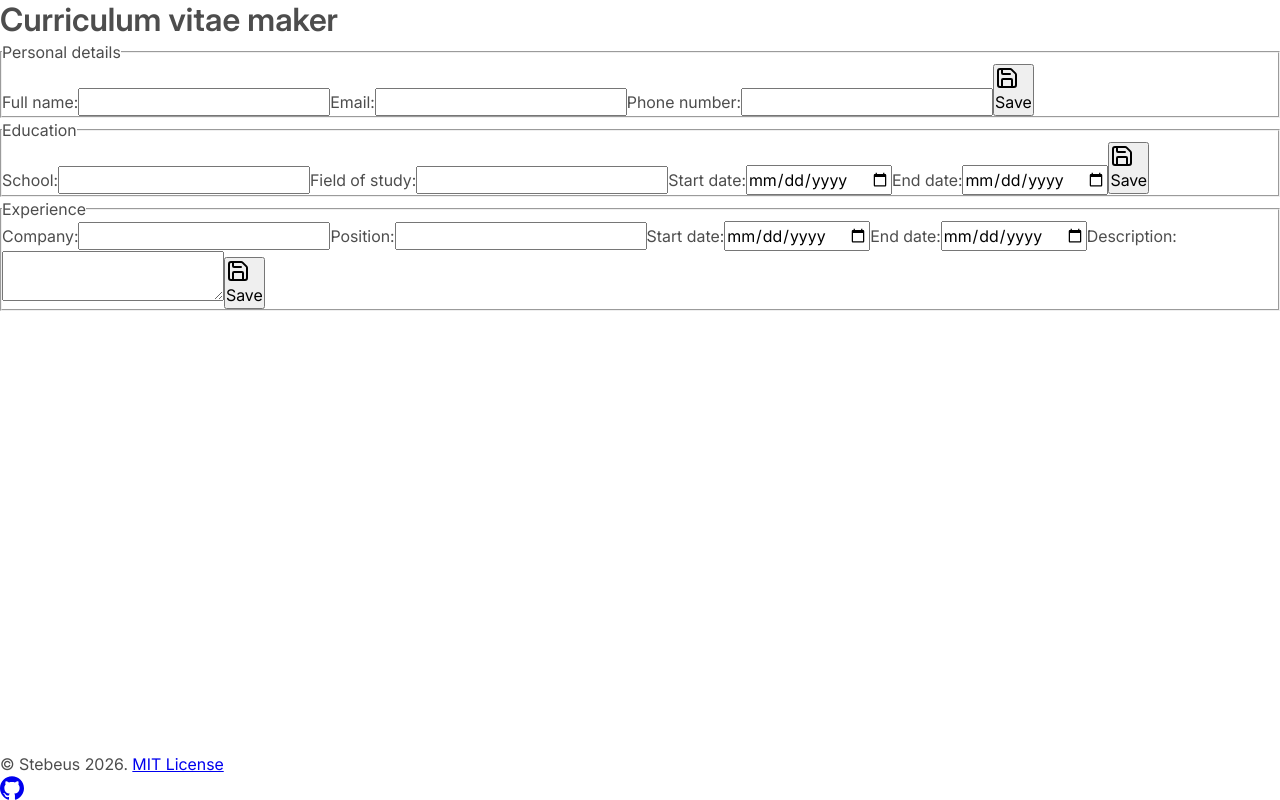
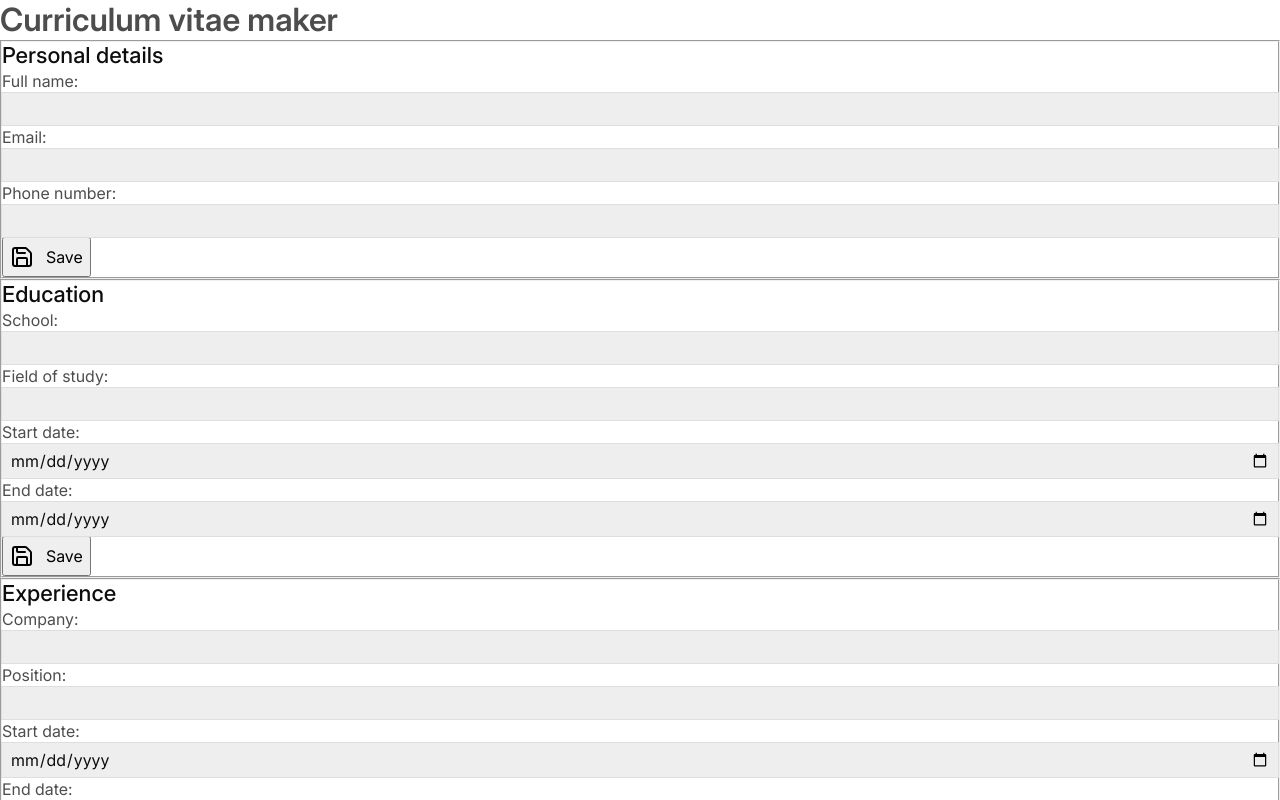
Before and after one commit to stebeus/curriculum-vitae-maker, a React (Vite) app: page / in a window 1280 px wide. Shown: the top 800 px of the page. Built offline with nearby package versions, Linux system fonts and the light colour scheme.

Commit message:
feat: style resume form

```diff
--- a/src/assets/styles/index.css
+++ b/src/assets/styles/index.css
@@ -61,4 +61,52 @@
       text-decoration: none;
     }
   }
+
+  @scope (main) {
+    background-color: var(--color-mg);
+
+    fieldset {
+      display: grid;
+      gap: 1rem;
+      padding: 0.75rem;
+      margin: 0.75rem;
+      background-color: var(--color-base);
+      border: none;
+    }
+
+    legend {
+      display: contents;
+      font: var(--font-heading);
+      color: var(--color-content);
+    }
+
+    .label {
+      display: block;
+    }
+
+    input,
+    textarea {
+      width: 100%;
+      padding: 0.25rem 0.5rem;
+      color: var(--color-content);
+      outline: 1px solid var(--color-bg);
+      background-color: var(--color-mg);
+      border: none;
+    }
+
+    [readonly] {
+      padding: 0;
+      color: var(--color-contentMuted);
+      outline: none;
+      background-color: var(--color-base);
+    }
+
+    button {
+      display: flex;
+      gap: 0.75rem;
+      align-items: center;
+      justify-content: center;
+      padding: 0.375rem;
+    }
+  }
 }
```
